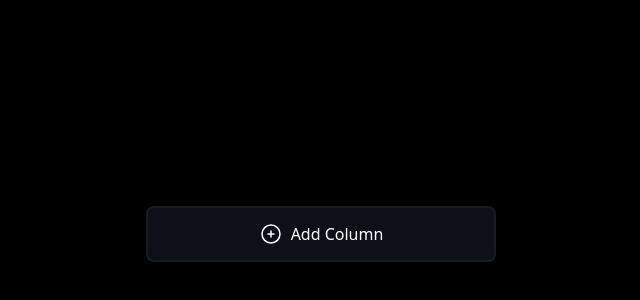
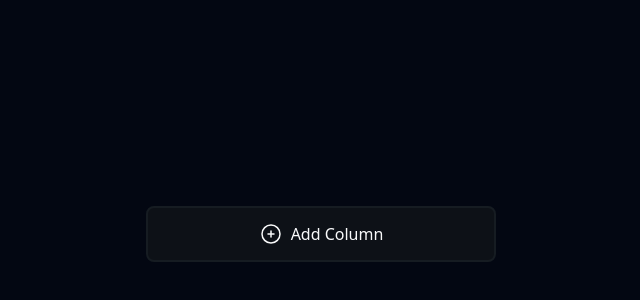
Before and after one commit to tariqs26/kanban-board, a React (Vite) app: page / in a window 1280 px wide. Shown: the part 166-466 px from the top of the page, without its empty margins (327-967 px from the left). Built offline with nearby package versions, Linux system fonts and the light colour scheme.

Commit message:
style: update background and text color

```diff
--- a/src/index.css
+++ b/src/index.css
@@ -3,7 +3,7 @@
 @tailwind utilities;
 
 :root {
-  @apply bg-black text-white;
+  @apply bg-gray-950 text-gray-50;
 
   color-scheme: light dark;
 }
```
